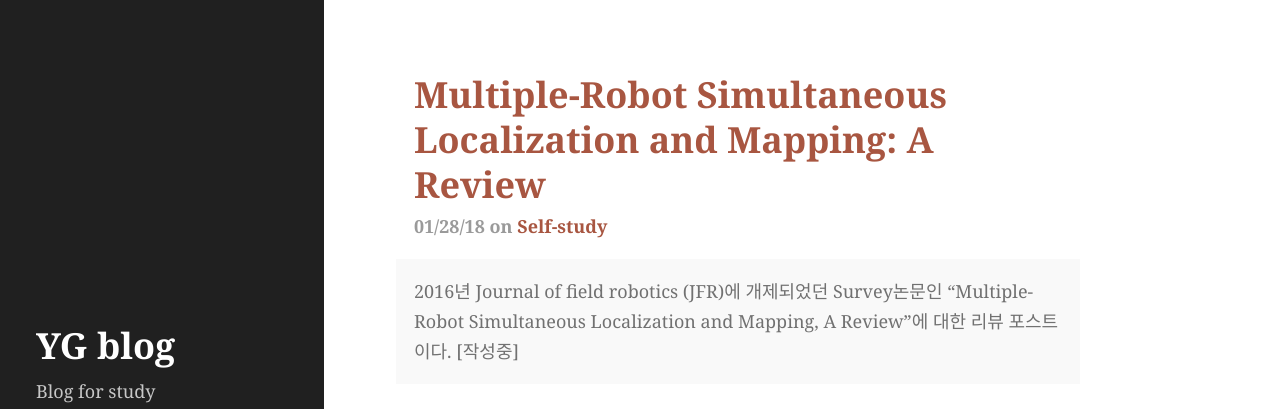
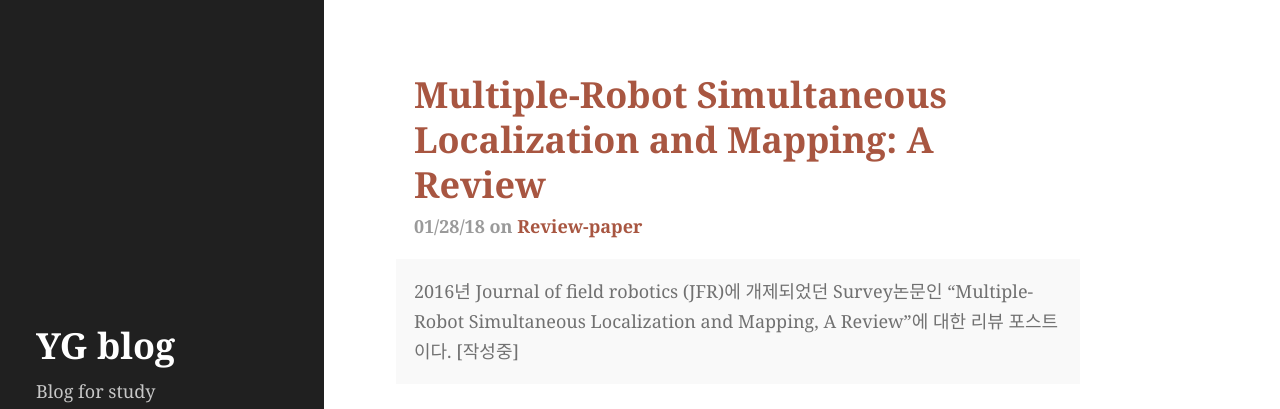
Before and after one commit to youngguncho/youngguncho.github.io, a Jekyll site: the page built from index.html, in a window 1280 px wide and 900 px high. Shown: the top 409 px of the window. Built offline with Jekyll 4.4.1, drawn with Linux system fonts in a browser that asks for light colours; formulas are drawn with MathJax 3; the list of posts is cut into pages by our own code.

Commit message:
modify tag

```diff
--- a/_posts/Review-paper/2018-01-29-Multi_robot_survey.md
+++ b/_posts/Review-paper/2018-01-29-Multi_robot_survey.md
@@ -2,7 +2,7 @@
 layout: post
 title:  "Multiple-Robot Simultaneous Localization and Mapping: A Review"
 date:   2018-01-29 02:07:58 +0900
-tags: [Self-study]
+tags: [Review-paper]
 description: >
   2016년 Journal of field robotics (JFR)에 개제되었던 Survey논문인 "Multiple-Robot Simultaneous Localization and Mapping, A Review"에 대한 리뷰 포스트 이다. [작성중]
 ---
```
